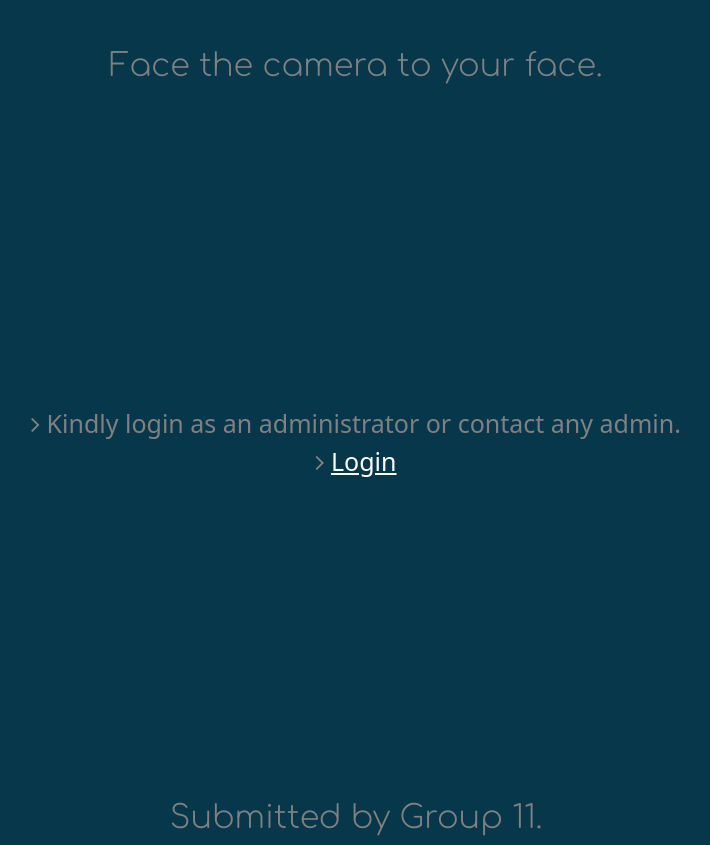
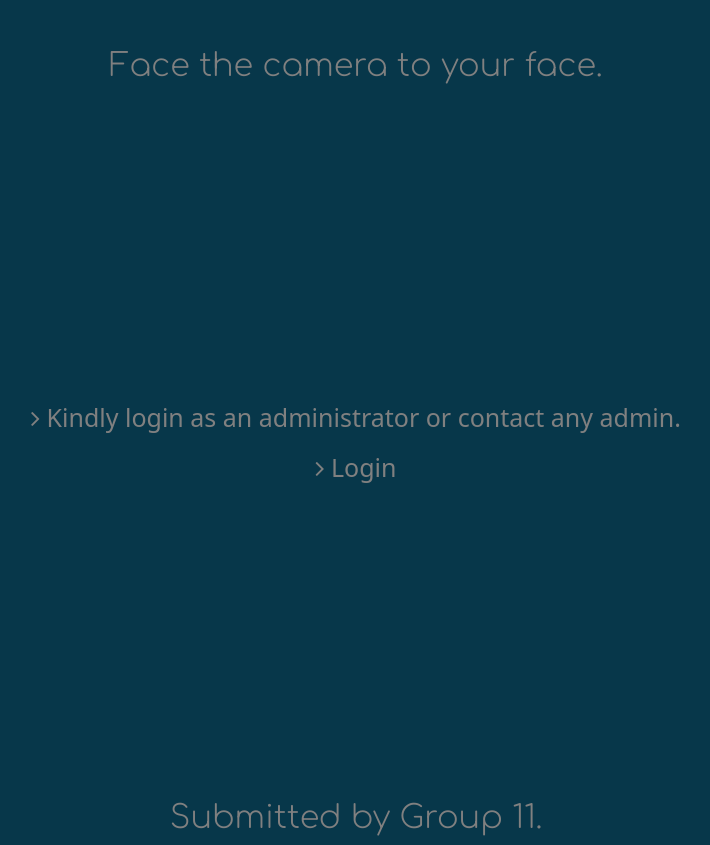
Before and after one commit to Deepjyoti13/Face_Mask_Detector, a Django app: page / in a window 1280 px wide. Shown: the part 801-1646 px from the top of the page, without its empty margins (284-994 px from the left). Run offline with Django 3.2, Linux system fonts and the light colour scheme.

Commit message:
8th Commit

```diff
--- a/streamapp/templates/streamapp/home.html
+++ b/streamapp/templates/streamapp/home.html
@@ -63,7 +63,7 @@
         <img src="{% url 'mask_feed' %}">
         {% else %}
           <h1 style="font-size: 25px;color: gray;"> <i class="fa fa-angle-right    "></i> Kindly login as an administrator or contact any admin.</h1>
-          <h1 style="font-size: 25px;color: gray;"> <i class="fa fa-angle-right    "></i> <a class="text-white" href="/admin"> Login</a></h1>
+          <h1 style="font-size: 25px;color: gray;"> <i class="mt-3 fa fa-angle-right    "></i> <a style="color: gray; text-decoration: none;" href="/admin"> Login</a></h1>
         {% endif %}
       </div>
     </div><!-- End #About -->
```
